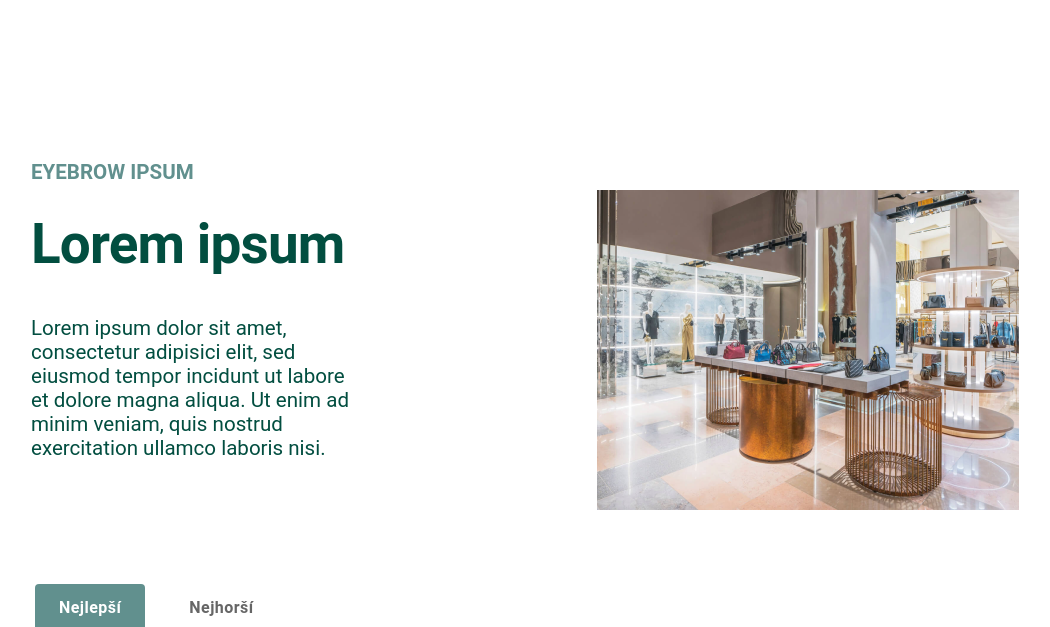
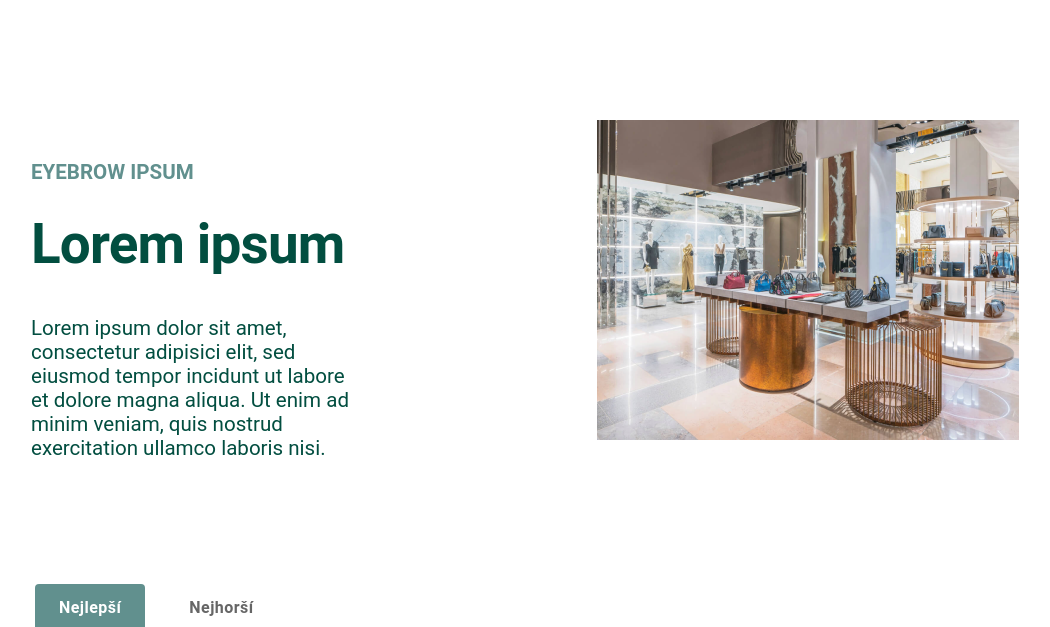
Before and after one commit to oxanakraynova/landing-page-mui, a React (Vite) app: page / in a window 1280 px wide. Shown: the top 627 px of the page, without its empty margins (115-1165 px from the left). Built offline with nearby package versions, Linux system fonts and the light colour scheme; no server answers.

Commit message:
- set image in hero section

```diff
--- a/src/components/HeroSection.tsx
+++ b/src/components/HeroSection.tsx
@@ -5,7 +5,12 @@ import heroImage from "../assets/image6.png";
 function HeroSection() {
   return (
     <>
-      <Grid container alignItems="center" spacing={2}>
+      <Grid
+        container
+        direction="row"
+        justifyContent="space-between"
+        alignItems="flex-start"
+      >
         <Grid item xs={12} md={4}>
           <Typography
             variant="h3"
@@ -36,7 +41,11 @@ function HeroSection() {
           item
           xs={12}
           md={8}
-          sx={{ display: "flex", alignItems: "flex-end" }}
+          sx={{
+            display: "flex",
+            justifyContent: "flex-start",
+            alignItems: "flex-end",
+          }}
         >
           <CardMedia
             sx={{ height: 320, width: 422, marginLeft: "auto" }}
```
